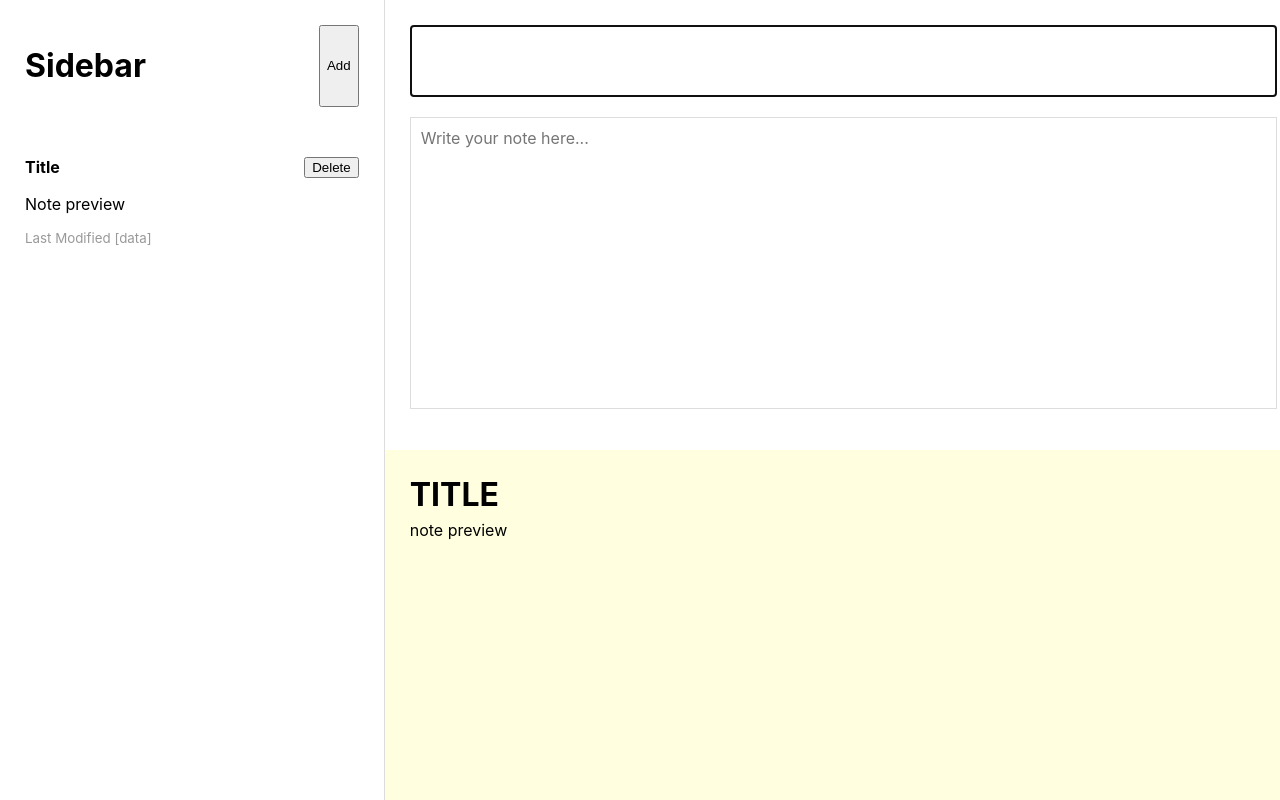
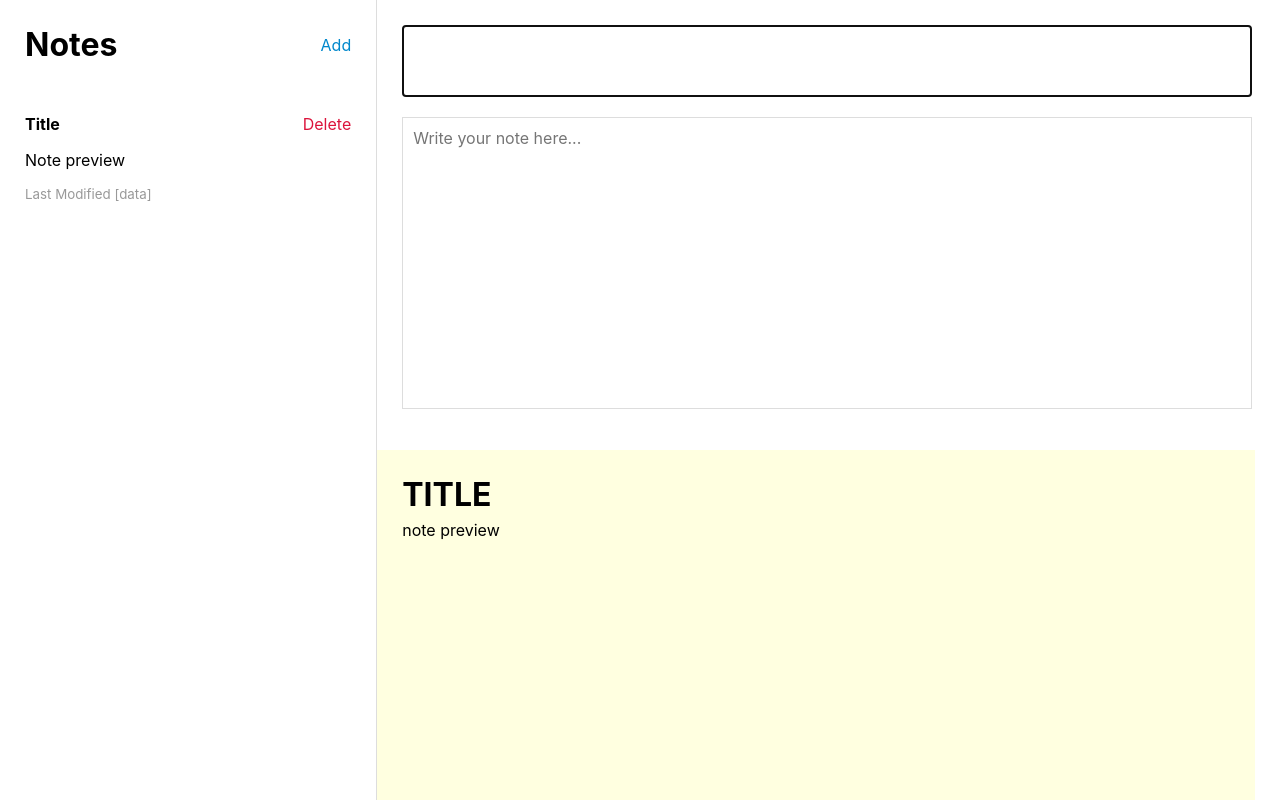
Before and after one commit to Ebazhanov/notes-app, a React (Create React App) app: page / in a window 1280 px wide. Built offline with nearby package versions, Linux system fonts and the light colour scheme.

Commit message:
adjust styling for beauty view

```diff
--- a/src/components/main/style.ts
+++ b/src/components/main/style.ts
@@ -3,6 +3,7 @@ import styled from "styled-components";
 export const AppNote = styled.div`
   width: 70%;
   height: 100vh;
+  margin-right: 25px;
 `;
 
 export const AppNoteEdit = styled.div`
--- a/src/components/sidebar/Sidebar.tsx
+++ b/src/components/sidebar/Sidebar.tsx
@@ -5,20 +5,23 @@ import {
   NoteMeta,
   Notes,
   SideBarNoteTitle,
+  AddButton,
+  DeleteButton,
+  Title,
 } from "./style";
 
 const Sidebar = () => {
   return (
     <AppSidebar>
       <Header>
-        <h1>Sidebar</h1>
-        <button>Add</button>
+        <Title>Notes</Title>
+        <AddButton>Add</AddButton>
       </Header>
       <Notes>
         <Note>
           <SideBarNoteTitle>
             <strong>Title</strong>
-            <button>Delete</button>
+            <DeleteButton>Delete</DeleteButton>
           </SideBarNoteTitle>
           <p>Note preview</p>
           <NoteMeta>Last Modified [data]</NoteMeta>
--- a/src/components/sidebar/style.ts
+++ b/src/components/sidebar/style.ts
@@ -10,7 +10,11 @@ export const Header = styled.div`
   display: flex;
   justify-content: space-between;
   padding: 25px;
-  //margin: 0; ???? app-sidebar-header h1
+  margin: 0;
+`;
+
+export const Title = styled.h1`
+  margin: 0;
 `;
 
 export const Notes = styled.div`
@@ -32,3 +36,31 @@ export const NoteMeta = styled.small`
   display: block;
   color: #999;
 `;
+
+export const AddButton = styled.button`
+  background: none;
+  border: 0;
+  margin: 0;
+  padding: 0;
+  font-size: inherit;
+  font-family: inherit;
+  color: #08c;
+  cursor: pointer;
+  :hover {
+    color: #04c;
+  }
+`;
+
+export const DeleteButton = styled.button`
+  background: none;
+  border: 0;
+  margin: 0;
+  padding: 0;
+  font-size: inherit;
+  font-family: inherit;
+  color: crimson;
+  cursor: pointer;
+  :hover {
+    color: #04c;
+  }
+`;
```
